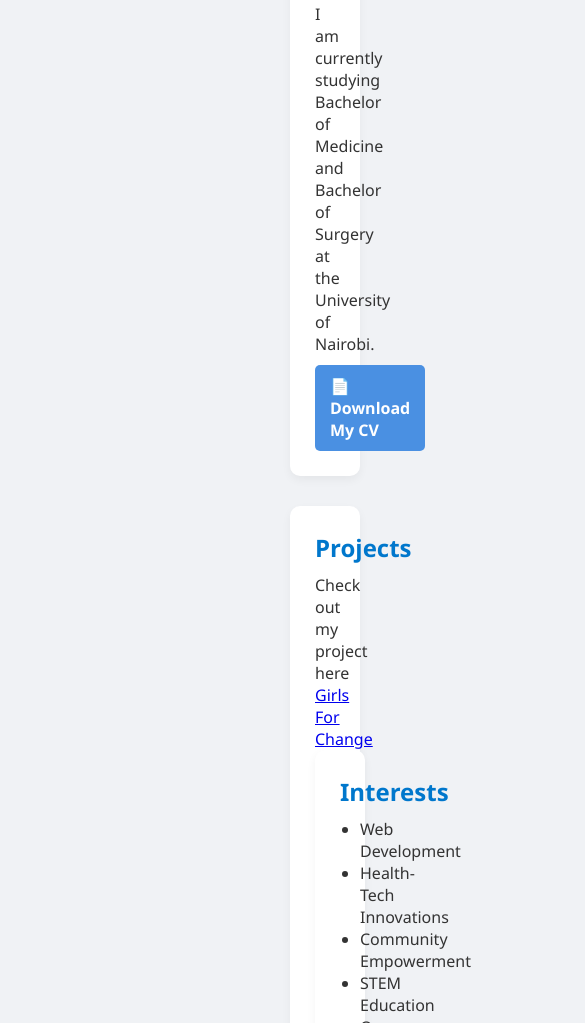
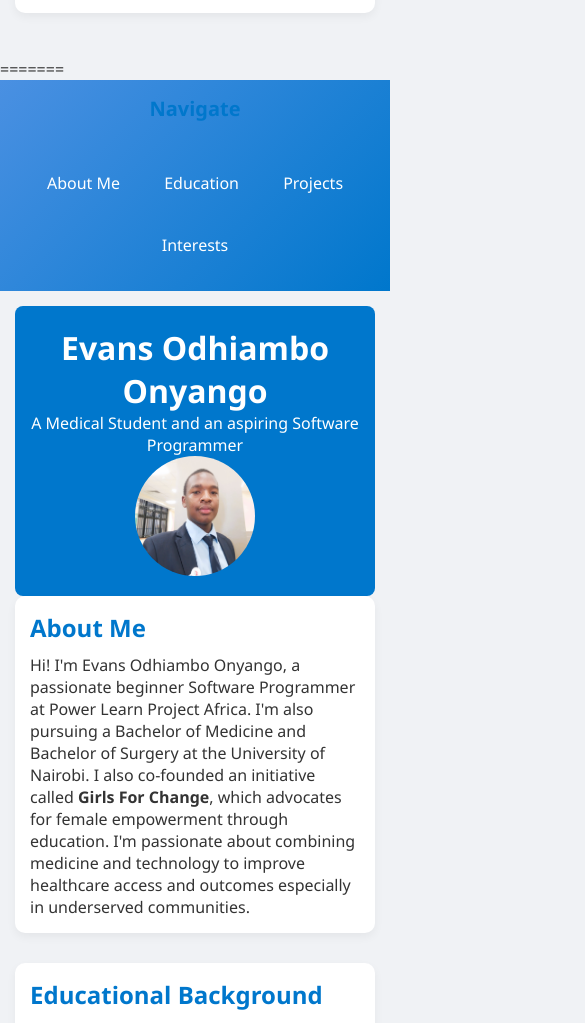
Before and after one commit to Evans-Deo-Star/Personal-Portfolio-, a plain HTML site: page index.html in a window 390 px wide. Shown: the part 2242-3265 px from the top of the page, 585 px wide, since content can reach past the window. Drawn offline with Linux system fonts and the light colour scheme.

Commit message:
Initial portfolio commit
# Conflicts:
#	index.html

```diff
--- a/index.html
+++ b/index.html
@@ -1,3 +1,4 @@
+<<<<<<< HEAD
 <!DOCTYPE html>
 <html lang="en">
 <head>
@@ -177,4 +178,235 @@
   </main>
 
 </body>
+=======
+ <!DOCTYPE html>
+<html lang="en">
+<head>
+  <meta charset="UTF-8" />
+  <meta name="viewport" content="width=device-width, initial-scale=1.0" />
+
+  <title>Evans Odhiambo Onyango | Portfolio</title>
+
+  <style>
+    * {
+      margin: 0;
+      padding: 0;
+      box-sizing: border-box;
+      scroll-behavior: smooth;
+    }
+
+    body {
+      font-family: 'Segoe UI', Tahoma, Geneva, Verdana, sans-serif;
+      display: flex;
+      background-color: #f0f2f5;
+      color: #333;
+    }
+
+    /* Sidebar */
+    aside {
+      width: 240px;
+      height: 100vh;
+      background: linear-gradient(135deg, #4a90e2, #0077cc);
+      color: white;
+      padding: 30px 20px;
+      position: fixed;
+      top: 0;
+      left: 0;
+    }
+
+    aside h2 {
+      font-size: 20px;
+      margin-bottom: 30px;
+      font-weight: bold;
+    }
+
+    aside a {
+      display: block;
+      color: white;
+      text-decoration: none;
+      margin: 15px 0;
+      padding: 10px;
+      border-radius: 5px;
+      transition: background 0.3s;
+    }
+
+    aside a:hover {
+      background-color: rgba(255, 255, 255, 0.2);
+    }
+
+    /* Main content */
+    main {
+      margin-left: 260px;
+      padding: 30px;
+      width: calc(100% - 260px);
+    }
+
+    header, footer {
+      background: #0077cc;
+      color: white;
+      text-align: center;
+      padding: 20px 0;
+      border-radius: 8px;
+    }
+
+    section {
+      background: #fff;
+      padding: 25px;
+      margin-bottom: 30px;
+      border-radius: 10px;
+      box-shadow: 0 4px 10px rgba(0, 0, 0, 0.05);
+    }
+
+    h2 {
+      color: #0077cc;
+      margin-bottom: 10px;
+    }
+
+    ul {
+      padding-left: 20px;
+    }
+
+    a.download-cv {
+      display: inline-block;
+      margin-top: 10px;
+      background-color: #4a90e2;
+      color: white;
+      padding: 10px 15px;
+      border-radius: 5px;
+      text-decoration: none;
+      font-weight: bold;
+      transition: background-color 0.3s ease;
+    }
+
+    a.download-cv:hover {
+      background-color: #005fa3;
+    }
+
+    form input,
+    form textarea {
+      display: block;
+      width: 100%;
+      padding: 10px;
+      margin-bottom: 10px;
+      font-size: 16px;
+    }
+
+    /* Responsive Design */
+    @media (max-width: 768px) {
+      body {
+        flex-direction: column;
+      }
+
+      aside {
+        width: 100%;
+        height: auto;
+        position: relative;
+        padding: 15px;
+        text-align: center;
+      }
+
+      aside a {
+        display: inline-block;
+        margin: 10px;
+      }
+
+      main {
+        margin-left: 0;
+        width: 100%;
+        padding: 15px;
+      }
+
+      header img {
+        width: 120px;
+        height: 120px;
+      }
+
+      section {
+        padding: 15px;
+      }
+
+      form input,
+      form textarea {
+        width: 100%;
+        max-width: 100%;
+      }
+    }
+  </style>
+</head>
+<body>
+
+  <!-- Sidebar Navigation -->
+  <aside>
+    <h2>Navigate</h2>
+    <a href="#about">About Me</a>
+    <a href="#education">Education</a>
+    <a href="#projects">Projects</a>
+    <a href="#interests">Interests</a>
+  </aside>
+
+  <!-- Main Content -->
+  <main>
+    <header>
+      <h1>Evans Odhiambo Onyango</h1>
+      <p>A Medical Student and an aspiring Software Programmer</p>
+      <img src="EVANS.jpg" alt="Evans Odhiambo Onyango" width="200" height="200" style="border-radius: 50%;">
+    </header>
+
+    <section id="about">
+      <h2>About Me</h2>
+      <p>
+        Hi! I'm Evans Odhiambo Onyango, a passionate beginner Software Programmer at Power Learn Project Africa. I'm also pursuing a Bachelor of Medicine and Bachelor of Surgery at the University of Nairobi. I also co-founded an initiative called <strong>Girls For Change</strong>, which advocates for female empowerment through education. I'm passionate about combining medicine and technology to improve healthcare access and outcomes especially in underserved communities.
+      </p>
+    </section>
+
+    <section id="education">
+      <h2>Educational Background</h2>
+      <p>I am currently studying Bachelor of Medicine and Bachelor of Surgery at the University of Nairobi.</p>
+      <a class="download-cv" href="Evans CV.pdf" download>📄 Download My CV</a>
+    </section>
+
+    <section id="projects">
+      <h2>Projects</h2>
+      <p>Check out my project here:</p>
+      <a href="http://127.0.0.1:5500/GFC2.html">Girls For Change</a>
+    </section>
+
+    <section id="interests">
+      <h2>Interests</h2>
+      <ul>
+        <li>Web Development</li>
+        <li>Health-Tech Innovations</li>
+        <li>Community Empowerment</li>
+        <li>STEM Education</li>
+        <li>Open Source & Collaboration</li>
+      </ul>
+    </section>
+
+    <section id="contact">
+      <h2>Contact Me</h2>
+      <p>If you'd like to get in touch, use the contact form below.</p>
+      <form action="/submit" method="post">
+        <label for="name">Name:</label>
+        <input type="text" id="name" name="name" required>
+
+        <label for="email">Email:</label>
+        <input type="email" id="email" name="email" required>
+
+        <label for="message">Your Message:</label>
+        <textarea id="message" name="message" rows="6" required></textarea>
+
+        <input type="submit" value="Send Message">
+        <input type="reset" value="Clear">
+      </form>
+    </section>
+
+    <footer>
+      <p>I hope you find my portfolio inspiring and informative. Feel free to connect with me via my LinkedIn account or the contact form.</p>
+      <a href="https://www.linkedin.com/in/evans-onyango-029689300/" style="color: #fff; text-decoration: underline;">LinkedIn</a>
+      <p>&copy; 2025 Evans Odhiambo Onyango. All rights reserved.</p>
+    </footer>
+  </main>
+
+</body>
+>>>>>>> 1f80a4c (Initial portfolio commit)
 </html>
```
Also changed, not shown: GFC2.html (added, +75 -0 lines).
